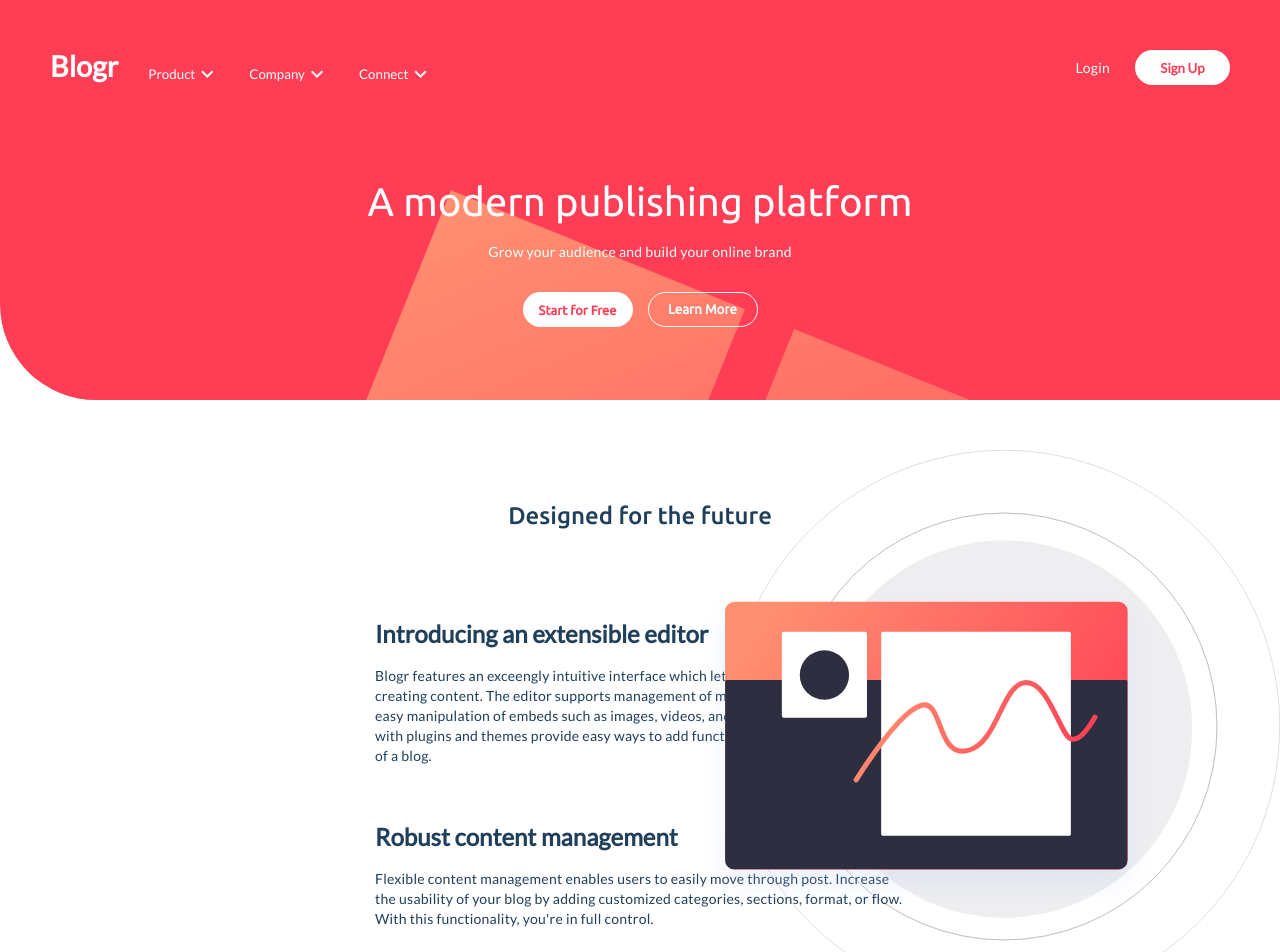
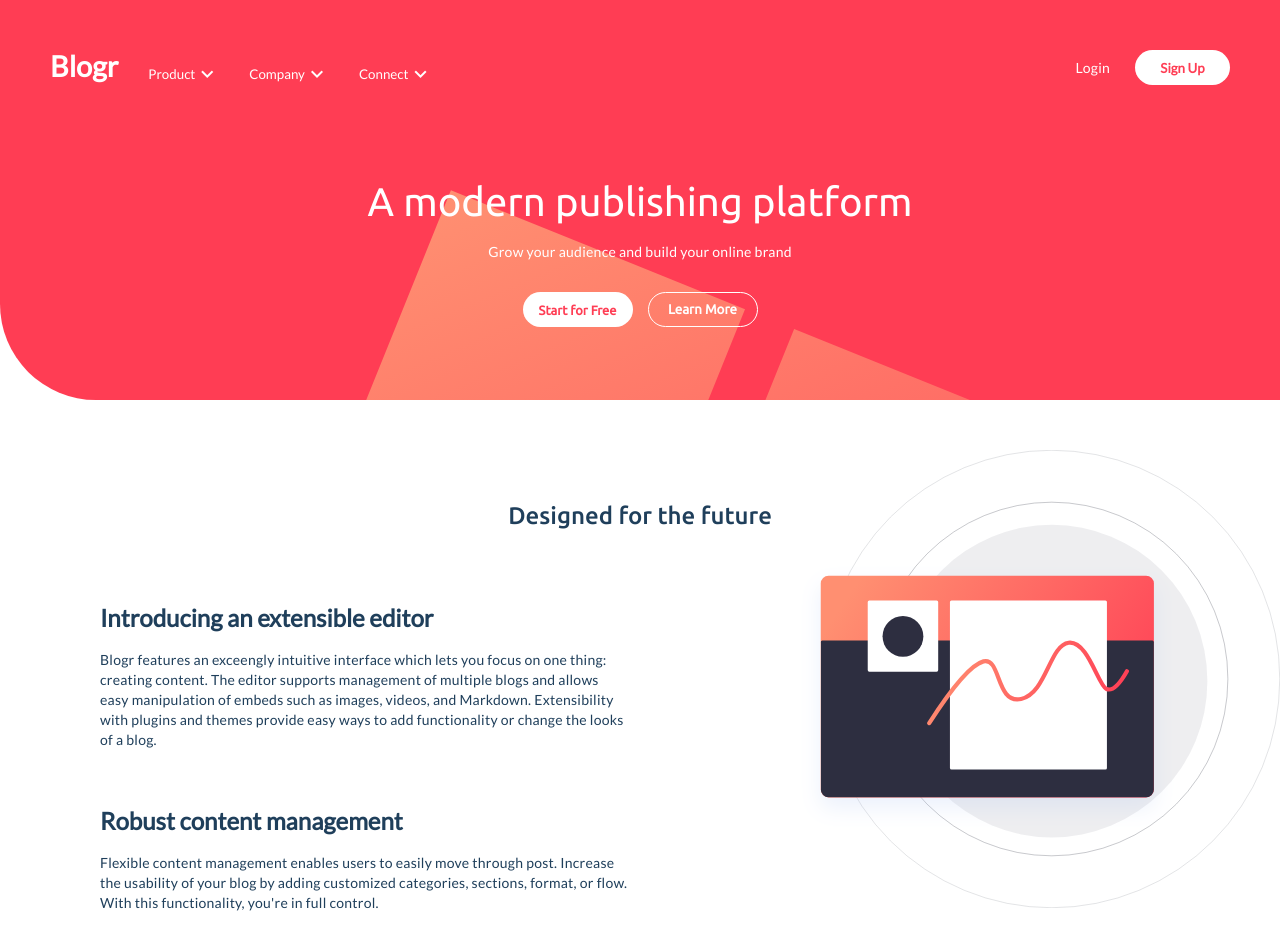
Before and after one commit to DiegoCosta123/project_blogr_landing_Angular, an Angular app: page / in a window 1280 px wide. Shown: the top 952 px of the page. Built offline with nearby package versions, Linux system fonts and the light colour scheme.

Commit message:
Ajuste image

```diff
--- a/src/app/pages/home/home.component.scss
+++ b/src/app/pages/home/home.component.scss
@@ -26,7 +26,7 @@
        height: 100vh;
        padding: 100px;
 
-       @media screen and (max-width: 1500px) {
+       @media screen and (max-width: 1084px) {
         display: flex;
         flex-direction: column;
         align-items: center;
@@ -39,7 +39,8 @@
        }
 
        .img_circle {
-           max-width: 580px;
+            width: 100%;
+           max-width: 30rem !important;
            position: absolute;
            right: 0;
            top: 450px;
```
